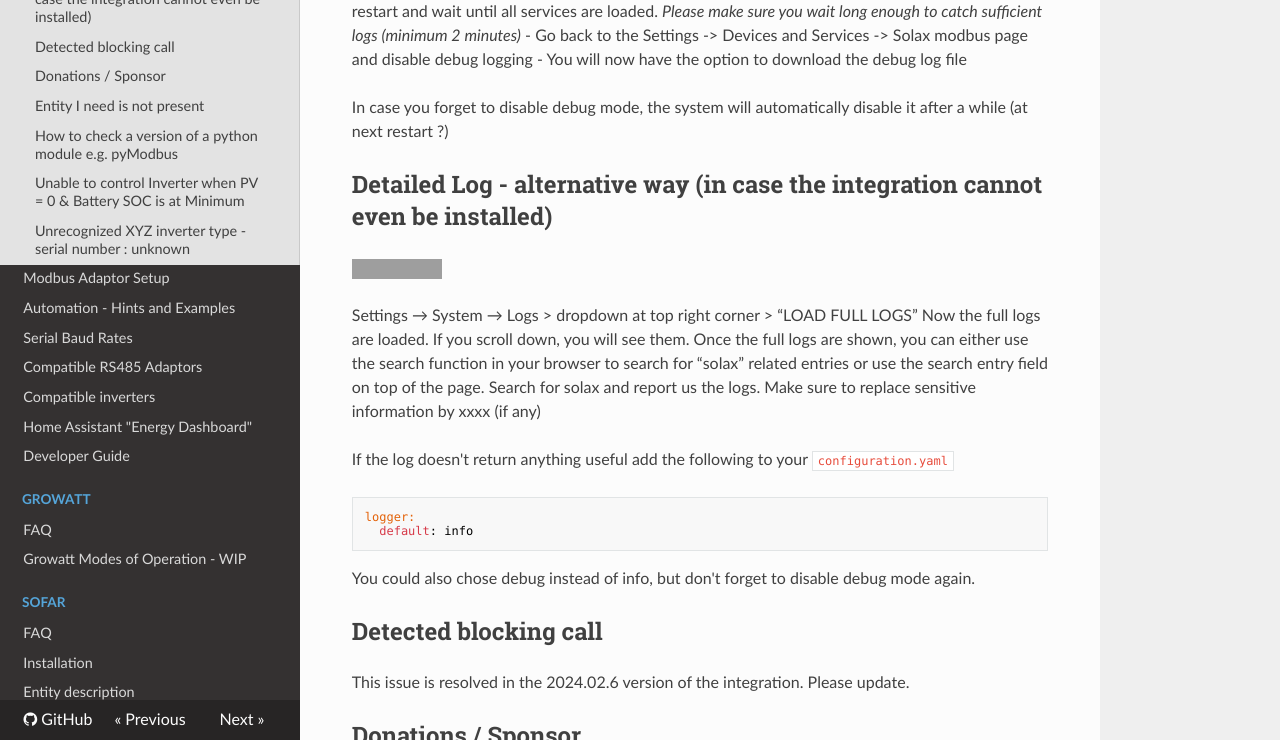
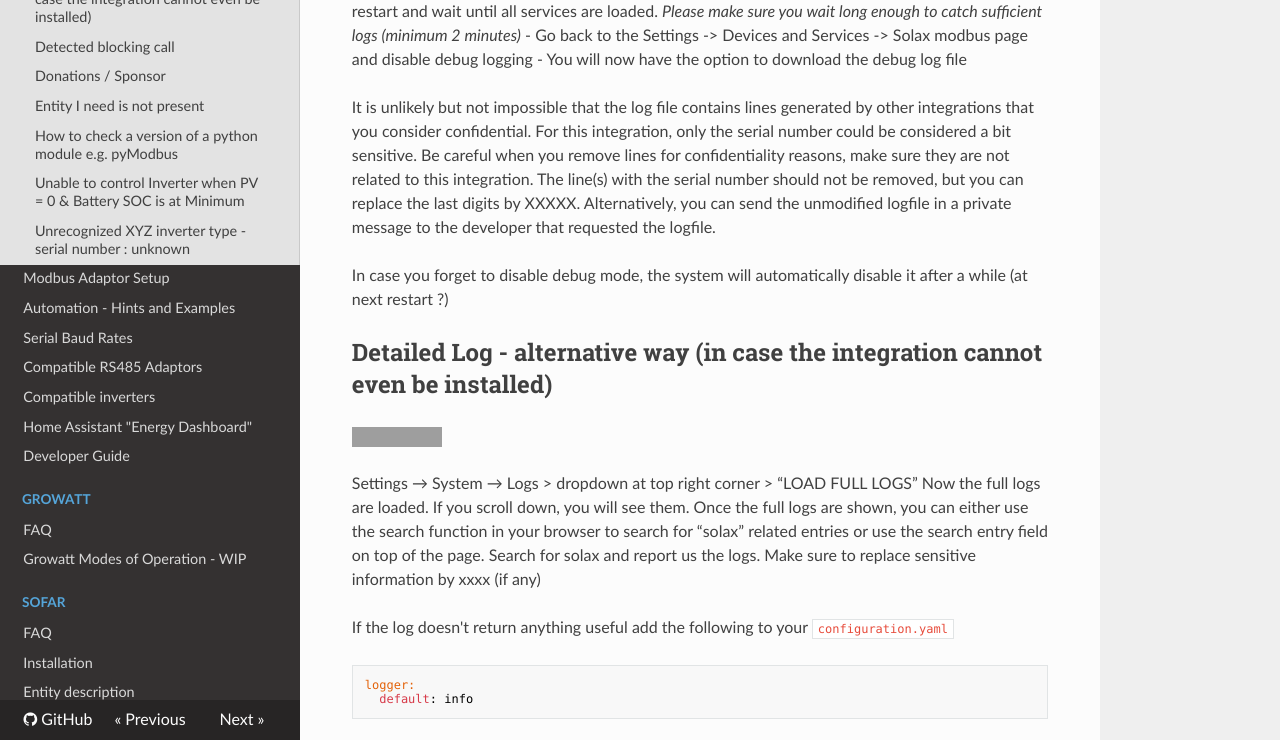
Before and after one commit to wills106/homeassistant-solax-modbus, an MkDocs documentation site: the page built from docs/faq.md, in a window 1280 px wide and 900 px high, scrolled down 898 px, cut to the strip 160-900 px from the top of the window. Built offline with MkDocs 1.6.1, drawn with Linux system fonts in a browser that asks for light colours; nearby versions of some CDN libraries; grey boxes are pictures that could not be loaded.

Commit message:
Clarify handling of sensitive log information

```diff
--- a/docs/faq.md
+++ b/docs/faq.md
@@ -19,6 +19,12 @@
 - Give HA sufficient time to restart and wait until all services are loaded. _Please make sure you wait long enough to catch sufficient logs (minimum 2 minutes)_
 - Go back to the Settings -> Devices and Services -> Solax modbus page and disable debug logging
 - You will now have the option to download the debug log file
+
+It is unlikely but not impossible that the log file contains lines generated by other integrations that you consider confidential.
+For this integration, only the serial number could be considered a bit sensitive.
+Be careful when you remove lines for confidentiality reasons, make sure they are not related to this integration.
+The line(s) with the serial number should not be removed, but you can replace the last digits by XXXXX.
+Alternatively, you can send the unmodified logfile in a private message to the developer that requested the logfile.
 
 In case you forget to disable debug mode, the system will automatically disable it after a while (at next restart ?)
 
```
